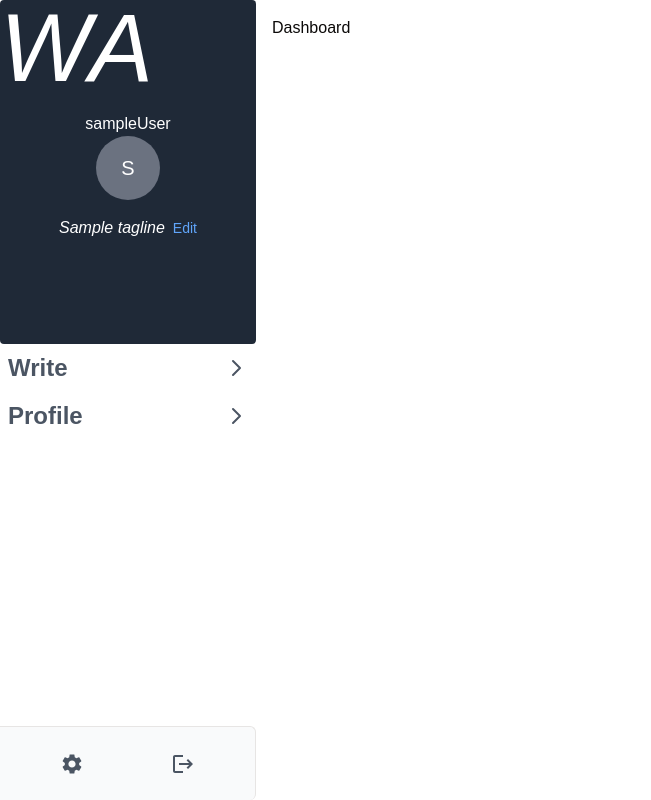
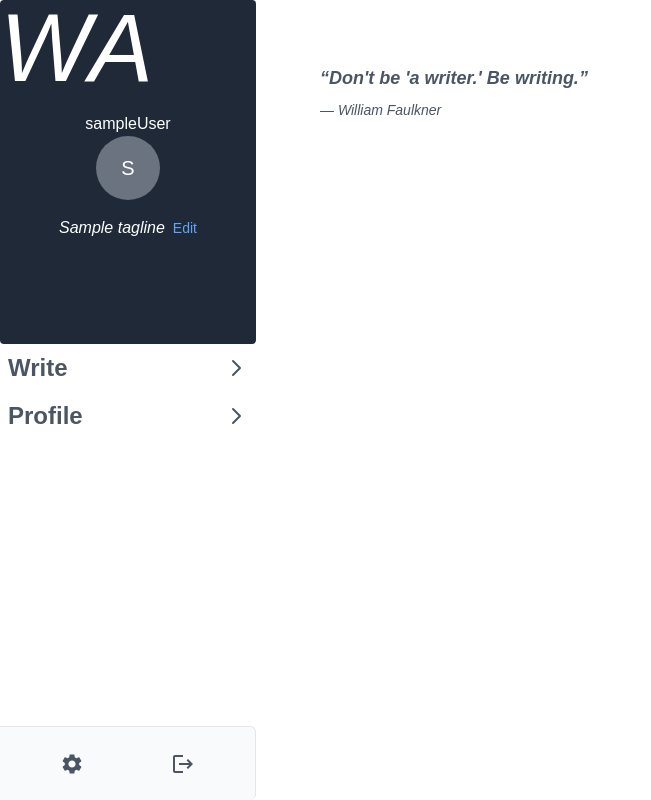
Before and after one commit to Klevennb/wa-ibirapuera, a Next.js app: page /dashboard in a window 1280 px wide. Shown: the whole page, without its empty margins (0-651 px from the left). Built offline with nearby package versions, Linux system fonts and the light colour scheme.

Commit message:
added random quote to dashboard

```diff
--- /dev/null
+++ b/mocks/quotes.ts
@@ -0,0 +1,48 @@
+export const quotes = [
+  {
+    author: "Ernest Hemingway",
+    quote:
+      "There is nothing to writing. All you do is sit down at a typewriter and bleed.",
+  },
+  {
+    author: "Stephen King",
+    quote: "The scariest moment is always just before you start.",
+  },
+  {
+    author: "Isaac Asimov",
+    quote:
+      "If my doctor told me I had only six minutes to live, I wouldn't brood. I’d type a little faster.",
+  },
+  {
+    author: "Toni Morrison",
+    quote:
+      "If there's a book that you want to read, but it hasn't been written yet, then you must write it.",
+  },
+  {
+    author: "George Orwell",
+    quote:
+      "Writing a book is a horrible, exhausting struggle, like a long bout of some painful illness.",
+  },
+  {
+    author: "Anne Lamott",
+    quote:
+      "Almost all good writing begins with terrible first efforts. You need to start somewhere.",
+  },
+  {
+    author: "Ray Bradbury",
+    quote: "You must stay drunk on writing so reality cannot destroy you.",
+  },
+  {
+    author: "William Faulkner",
+    quote: "Don't be 'a writer.' Be writing.",
+  },
+  {
+    author: "Margaret Atwood",
+    quote: "A word after a word after a word is power.",
+  },
+  {
+    author: "Neil Gaiman",
+    quote:
+      "Start telling the stories that only you can tell, because there will always be better writers than you and there will always be smarter writers than you. There will never be a better you than you.",
+  },
+]
--- a/src/app/actions/editor/post.ts
+++ b/src/app/actions/editor/post.ts
@@ -1,29 +1,29 @@
-import { NextApiRequest, NextApiResponse } from 'next';
-import { prisma } from '@/lib/prisma';
+import { NextApiRequest, NextApiResponse } from "next"
+import { prisma } from "@/lib/prisma"
 
 export async function createPost(req: NextApiRequest, res: NextApiResponse) {
-    if (req.method !== 'POST') {
-        return res.status(405).json({ error: 'Method not allowed' });
+  if (req.method !== "POST") {
+    return res.status(405).json({ error: "Method not allowed" })
   }
 
-    const { title, content, authorId } = req.body;
+  const { title, content, authorId } = req.body
 
   if (!title || !content || !authorId) {
-        return res.status(400).json({ error: 'Missing required fields' });
+    return res.status(400).json({ error: "Missing required fields" })
   }
 
   try {
     const newPost = await prisma.post.create({
       data: {
         title,
-                content,
-                authorId,
+        postContents: content,
+        creatorId: authorId,
       },
-        });
+    })
 
-        return res.status(201).json(newPost);
+    return res.status(201).json(newPost)
   } catch (error) {
-        console.error('Error creating post:', error);
-        return res.status(500).json({ error: 'Internal server error' });
+    console.error("Error creating post:", error)
+    return res.status(500).json({ error: "Internal server error" })
   }
 }
--- a/src/app/dashboard/page.tsx
+++ b/src/app/dashboard/page.tsx
@@ -1,5 +1,11 @@
-export default function Dashboard () {
-    return(
-        <>Dashboard</>
+import { RandomQuote } from "@/components/dashboard/quotes";
+
+export default function Dashboard() {
+    return (
+        <>
+            <div className="m-12">
+                <RandomQuote />
+            </div>
+        </>
     )
 }
--- /dev/null
+++ b/src/components/dashboard/quotes.tsx
@@ -0,0 +1,22 @@
+"use client"
+
+import { useEffect, useState } from "react"
+import { quotes } from "../../../mocks/quotes"
+
+export function RandomQuote() {
+    const [quote, setQuote] = useState<{ author: string, quote: string } | null>(null)
+
+    useEffect(() => {
+        const randomIndex = Math.floor(Math.random() * quotes.length)
+        setQuote(quotes[randomIndex])
+    }, [])
+
+    if (!quote) return null
+
+    return (
+        <div className="italic text-gray-600 flex-col">
+            <p className="text-lg font-bold">&ldquo;{quote.quote}&rdquo;</p>
+            <p className="text-sm mt-2 justify-end">— {quote.author}</p>
+        </div>
+    )
+}
```
Lines whose indentation alone changed are shown as unchanged.
